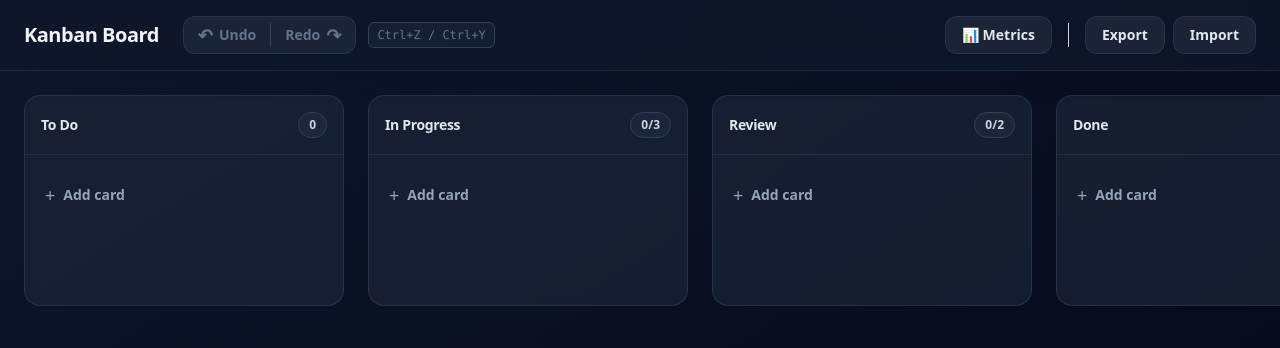
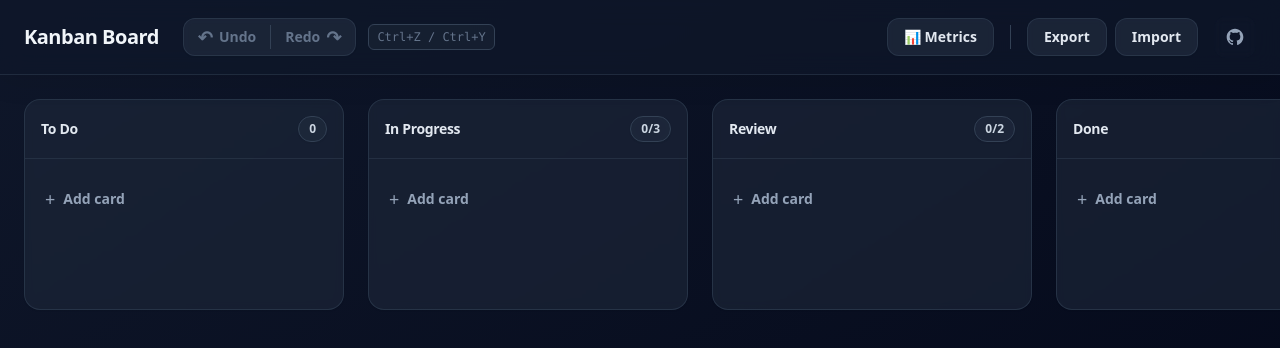
Before and after one commit to ShunyaPulse/kanban-board, a Next.js app: page / in a window 1280 px wide. Shown: the top 348 px of the page. Built offline with nearby package versions, Linux system fonts and the light colour scheme.

Commit message:
feat: add GitHub repository link to header

```diff
--- a/src/app/page.tsx
+++ b/src/app/page.tsx
@@ -27,8 +27,19 @@
           >
             📊 Metrics
           </button>
-          <div className="h-6 w-px bg-gray-300 hidden sm:block"></div>
+          <div className="h-6 w-px bg-slate-700 hidden sm:block"></div>
           <ImportExport />
+          <a
+            href="https://github.com/ShunyaPulse/kanban-board"
+            target="_blank"
+            rel="noopener noreferrer"
+            className="p-2.5 text-slate-400 hover:text-white hover:bg-slate-800/80 rounded-xl border border-transparent hover:border-slate-700/60 transition-all backdrop-blur-sm"
+            title="View on GitHub"
+          >
+            <svg viewBox="0 0 24 24" className="w-5 h-5" fill="currentColor">
+              <path d="M12 2C6.477 2 2 6.477 2 12c0 4.42 2.865 8.166 6.839 9.489.5.092.682-.217.682-.482 0-.237-.008-.866-.013-1.7-2.782.603-3.369-1.34-3.369-1.34-.454-1.156-1.11-1.462-1.11-1.462-.908-.62.069-.608.069-.608 1.003.07 1.531 1.03 1.531 1.03.892 1.529 2.341 1.087 2.91.831.092-.646.35-1.086.636-1.336-2.22-.253-4.555-1.11-4.555-4.943 0-1.091.39-1.984 1.029-2.683-.103-.253-.446-1.27.098-2.647 0 0 .84-.269 2.75 1.025A9.578 9.578 0 0112 6.836c.85.004 1.705.114 2.504.336 1.909-1.294 2.747-1.025 2.747-1.025.546 1.379.203 2.394.1 2.647.64.699 1.028 1.592 1.028 2.683 0 3.842-2.339 4.687-4.566 4.935.359.309.678.919.678 1.852 0 1.336-.012 2.415-.012 2.743 0 .267.18.578.688.48C19.138 20.161 22 16.416 22 12c0-5.523-4.477-10-10-10z" />
+            </svg>
+          </a>
         </div>
       </header>
 
```
